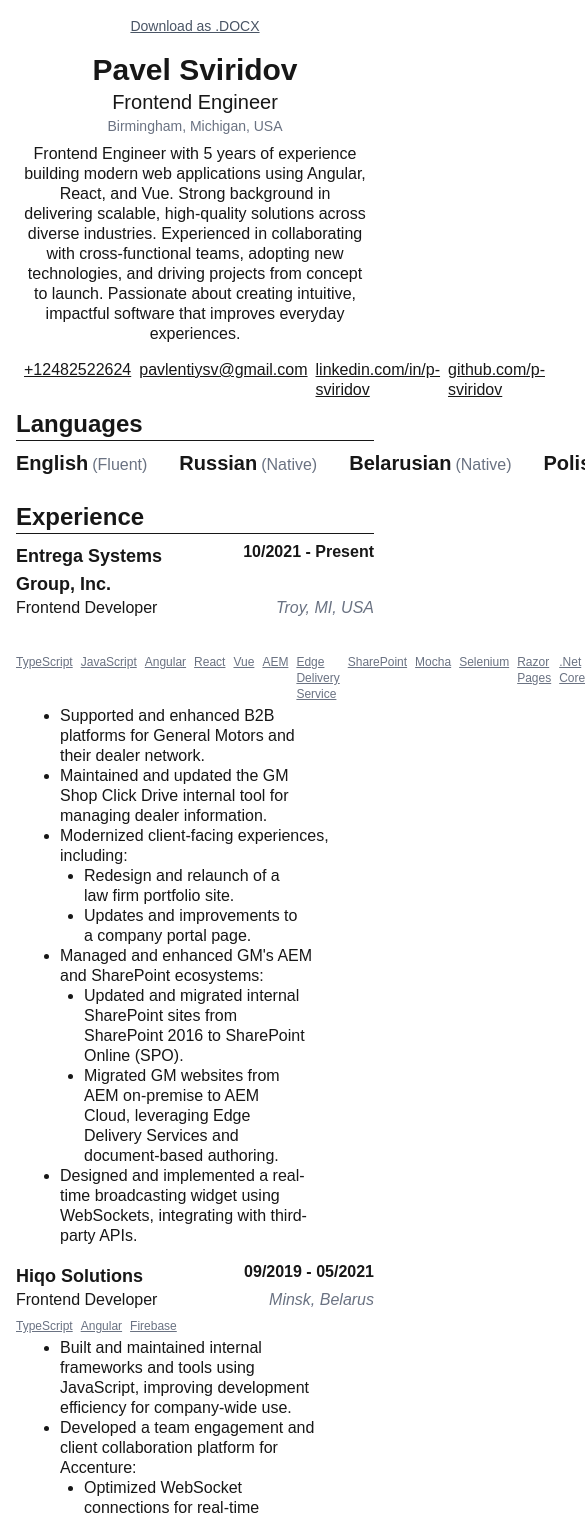
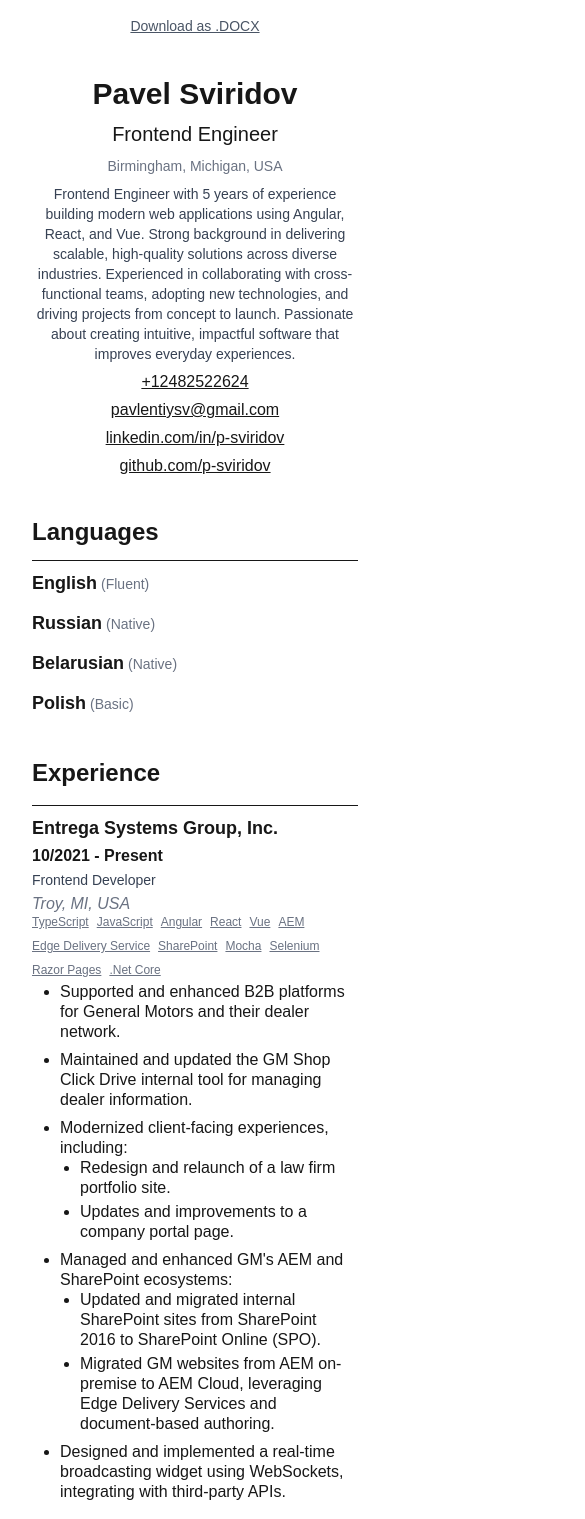
Before and after one commit to p-sviridov/cv-nextjs, a Next.js app: page / in a window 390 px wide. Shown: the top 1519 px of the page, 585 px wide, since content can reach past the window. Built offline with nearby package versions, Linux system fonts and the light colour scheme.

Commit message:
added mobile styles

```diff
--- a/app/page.tsx
+++ b/app/page.tsx
@@ -19,9 +19,9 @@
 	};
 
 	return (
-		<main className="leading-5">
+		<main className="leading-5 max-w-4xl mx-auto px-4 sm:px-6 lg:px-8 space-y-10">
 			{/* Download Button */}
-			<div className="text-center mb-4">
+			<div className="text-center">
 				<button
 					onClick={handleDownloadDOCX}
 					className="text-gray-600 hover:text-gray-800 text-sm underline transition-colors duration-200 inline-flex items-center gap-1"
@@ -30,7 +30,7 @@
 				</button>
 			</div>
 
-			<section>
+			<section className="space-y-2">
 				<h1 className="text-center text-3xl font-bold">
 					{data.personal.name}
 				</h1>
@@ -38,8 +38,10 @@
 				<p className="text-center text-sm text-gray-500">
 					{data.personal.location}
 				</p>
-				<p className="text-center p-2">{data.personal.summary}</p>
-				<ul className="flex flex-row gap-2 justify-between p-2">
+				<p className="text-center text-sm text-gray-700">
+					{data.personal.summary}
+				</p>
+				<ul className="flex flex-col items-center gap-2 sm:flex-row sm:flex-wrap sm:justify-center md:justify-between">
 					{data.personal.phone && (
 						<li>
 							<a
@@ -95,58 +97,60 @@
 					)}
 				</ul>
 			</section>
-			<section>
+			<section className="space-y-3">
 				<h2 className="text-2xl font-bold">Languages</h2>
 				<hr className="mb-2" />
-				<ul className="flex flex-row gap-8 mb-6">
+				<ul className="flex flex-col items-start gap-3 sm:flex-row sm:flex-wrap sm:items-center sm:gap-6">
 					{data.languages.map((language) => (
 						<li key={language.language}>
-							<span className="text-xl font-bold">
+							<span className="text-lg font-bold sm:text-xl">
 								{language.language}
 							</span>
-							<span className="ml-1 text-gray-500">
+							<span className="ml-1 text-sm text-gray-500 sm:text-base">
 								({language.proficiency})
 							</span>
 						</li>
 					))}
 				</ul>
 			</section>
-			<section>
+			<section className="space-y-4">
 				<h2 className="text-2xl font-bold">Experience</h2>
 				<hr className="mb-2" />
-				<ul>
+				<ul className="space-y-6">
 					{data.experience.map((experience) => (
 						<li className="mb-3" key={experience.company}>
 							<div
-								className="grid grid-cols-2 grid-rows-2"
+								className="grid gap-y-1 md:grid-cols-[minmax(0,1fr)_auto] md:gap-x-4"
 								key={experience.company}
 							>
 								<h3 className="font-bold text-lg">
 									{experience.company}
 								</h3>
-								<h4 className="font-bold text-right">
+								<h4 className="font-bold md:text-right">
 									{experience.startDate} -{" "}
 									{experience.endDate ||
 										(experience.current && "Present")}
 								</h4>
-								<p>{experience.position}</p>
-								<p className="text-gray-500 italic text-right">
+								<p className="text-sm text-gray-700 md:text-base">
+									{experience.position}
+								</p>
+								<p className="text-gray-500 italic md:text-right">
 									{experience.location}
 								</p>
 							</div>
 							{experience.technologies && (
-								<ul className="text-xs flex flex-row gap-2 text-gray-500 underline">
+								<ul className="text-xs flex flex-wrap gap-2 text-gray-500 underline">
 									{experience.technologies.map((technology) => (
 										<li key={technology}>{technology}</li>
 									))}
 								</ul>
 							)}
 							<div className="flex flex-col p-1">
-								<ul className="list-disc px-10">
+								<ul className="list-disc pl-6 md:pl-10 space-y-2">
 									{experience.description.map((description) => (
 										<li key={description.main}>
 											{description.main}
-											<ul className="list-disc px-6">
+											<ul className="list-disc pl-5 md:pl-6 space-y-1">
 												{description.details?.map((detail) => (
 													<li key={detail}>{detail}</li>
 												))}
@@ -160,17 +164,17 @@
 				</ul>
 			</section>
 
-			<section>
+			<section className="space-y-4">
 				<h2 className="text-2xl font-bold">Education</h2>
 				<hr className="mb-2" />
-				<ul>
+				<ul className="space-y-4">
 					{data.education.map((education) => (
 						<li className="mb-3" key={education.description}>
-							<div className="grid [grid-template-columns:repeat(2,auto)] [grid-template-rows:repeat(2,auto)]">
+							<div className="grid gap-y-1 md:grid-cols-[minmax(0,1fr)_auto] md:gap-x-4">
 								<h3 className="font-bold text-lg">
 									{education.description}
 								</h3>
-								<h4 className="font-bold text-right">
+								<h4 className="font-bold md:text-right">
 									{education.startDate}
 									{education.endDate && ` - ${education.endDate}`}
 								</h4>
@@ -182,24 +186,24 @@
 			</section>
 
 			{data.projects.length > 0 && (
-				<section>
+				<section className="space-y-4">
 					<h2 className="text-2xl font-bold">Projects</h2>
 					<hr className="mb-2" />
-					<ul>
+					<ul className="space-y-6">
 						{data.projects.map((project) => (
 							<li className="mb-3" key={project.name}>
-								<div className="grid [grid-template-columns:repeat(2,auto)] [grid-template-rows:repeat(2,auto)]">
+								<div className="grid gap-y-1 md:grid-cols-[minmax(0,1fr)_auto] md:gap-x-4">
 									<h3 className="font-bold text-lg">{project.name}</h3>
-									<h4 className="font-bold text-right">
+									<h4 className="font-bold md:text-right">
 										{project.startDate} - {project.endDate}
 									</h4>
 									<p>{project.description}</p>
-									<ul className="text-xs flex flex-row gap-2 text-gray-500 underline">
+									<ul className="text-xs flex flex-wrap gap-2 text-gray-500 underline">
 										{project.technologies.map((technology) => (
 											<li key={technology}>{technology}</li>
 										))}
 									</ul>
-									<ul className="list-disc px-10">
+									<ul className="list-disc pl-6 md:pl-10 space-y-2">
 										{project.highlights?.map((highlight) => (
 											<li key={highlight}>{highlight}</li>
 										))}
@@ -211,7 +215,7 @@
 				</section>
 			)}
 
-			<section>
+			<section className="space-y-3">
 				<h2 className="text-2xl font-bold">Skills</h2>
 				<hr className="mb-2" />
 				<ul className="flex flex-row flex-wrap gap-x-4 gap-y-2 justify-center">
```
